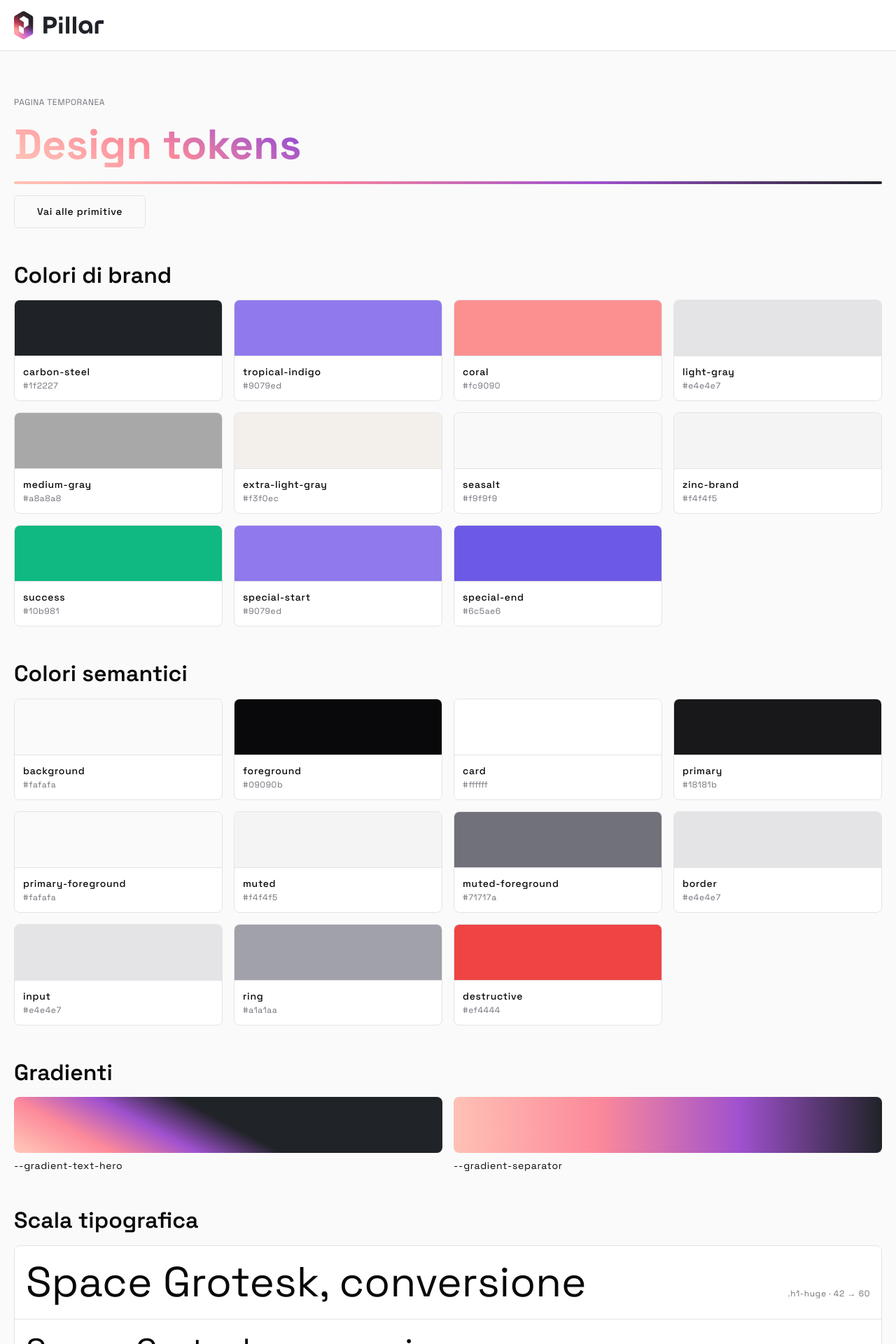
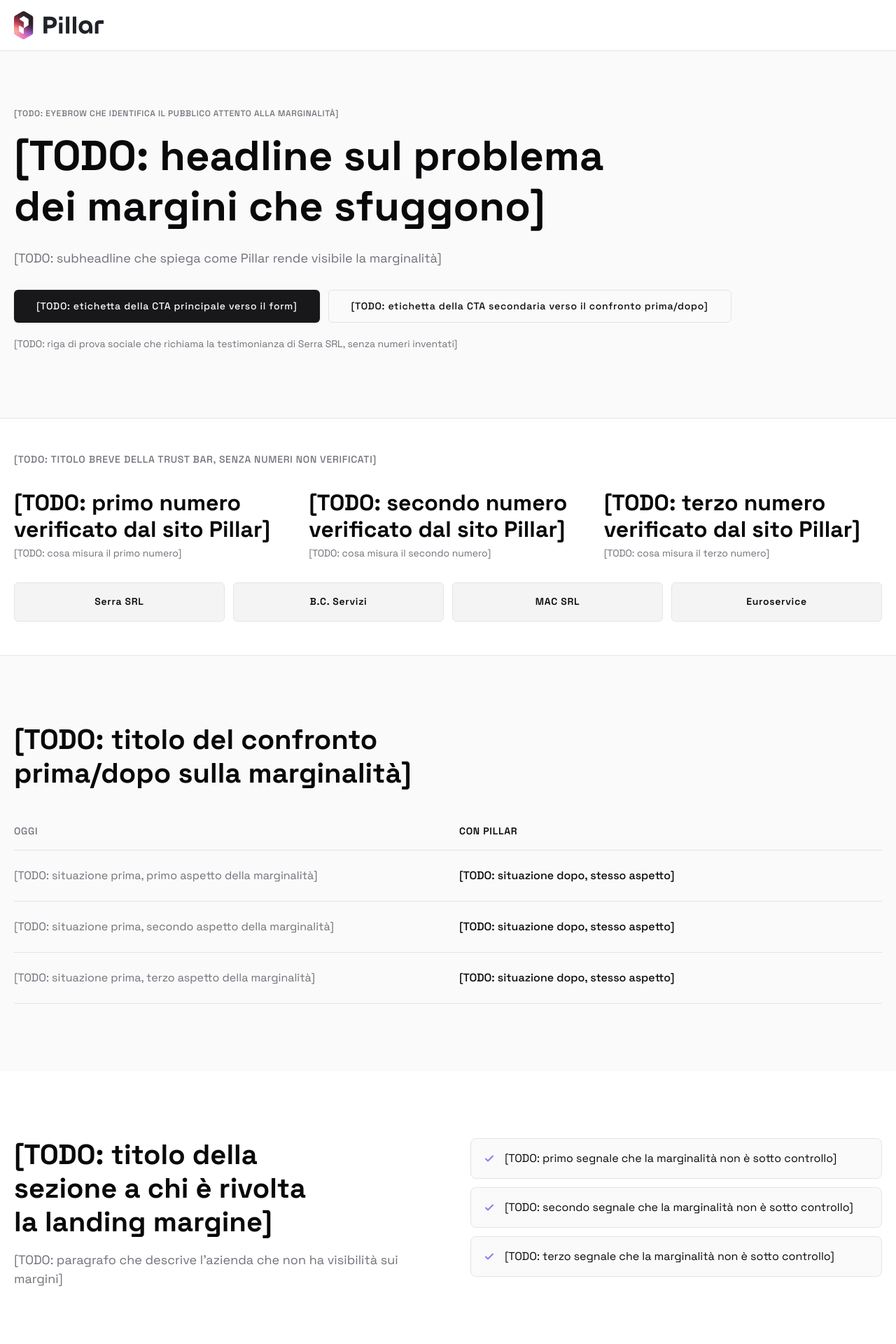
Before and after one commit to peppeneglia/pillar-conversion-system, a Next.js app: page / in a window 1280 px wide. Shown: the top 1920 px of the page at 70% size. Built offline with nearby package versions, Linux system fonts and the light colour scheme.

Commit message:
feat: preview content blocks on temporary page

```diff
--- a/src/app/page.tsx
+++ b/src/app/page.tsx
@@ -1,10 +1,28 @@
 import Image from "next/image";
+import { Audience } from "@/components/blocks/Audience";
+import { BeforeAfter } from "@/components/blocks/BeforeAfter";
+import { Faq } from "@/components/blocks/Faq";
+import { Hero } from "@/components/blocks/Hero";
+import { LeadForm } from "@/components/blocks/LeadForm";
+import { Testimonials } from "@/components/blocks/Testimonials";
+import { TrustBar } from "@/components/blocks/TrustBar";
 import { Button, type ButtonVariant } from "@/components/ui/Button";
 import { Container } from "@/components/ui/Container";
 import { Field } from "@/components/ui/Field";
 import { Section, type SectionBackground } from "@/components/ui/Section";
+import {
+  beforeAfterLabels,
+  leadFormCopy,
+  sectionTitles,
+  stageContent,
+  testimonials,
+  trustBar,
+} from "@/content";
 
-// Temporary page to verify design tokens and primitives on screen. Replace with the real document.
+// Temporary page to verify blocks, design tokens and primitives on screen. Replace with the real document.
+
+// Sample data: the "margine" stage placeholders and every testimonial.
+const sample = stageContent.margine;
 
 type Swatch = {
   token: string;
@@ -80,7 +98,7 @@ const sectionBackgrounds: SectionBackground[] = ["background", "card", "muted"];
 function SwatchGrid({ title, swatches }: { title: string; swatches: Swatch[] }) {
   return (
     <section className="flex flex-col gap-4">
-      <h2 className="h3 font-semibold">{title}</h2>
+      <h3 className="h3 font-semibold">{title}</h3>
       <ul className="grid grid-cols-2 gap-4 sm:grid-cols-3 lg:grid-cols-4">
         {swatches.map((swatch) => (
           <li
@@ -119,14 +137,45 @@ export default function Home() {
       </header>
 
       <main className="flex flex-1 flex-col">
-        <Container className="flex flex-col gap-12 py-10 md:py-16">
+        <Hero content={sample.hero} />
+        <TrustBar content={trustBar} />
+        <BeforeAfter content={sample.beforeAfter} labels={beforeAfterLabels} />
+        <Audience content={sample.audience} />
+        <Testimonials testimonials={testimonials} title={sectionTitles.testimonials} />
+
+        <Section background="muted">
+          <Container className="grid items-start gap-10 lg:grid-cols-[minmax(0,2fr)_minmax(0,3fr)]">
+            <div className="flex flex-col gap-3">
+              <p className="label-small font-medium uppercase text-foreground">
+                variant=&quot;single&quot; · position=&quot;hero&quot;
+              </p>
+              <LeadForm content={sample.form} copy={leadFormCopy} variant="single" position="hero" />
+            </div>
+            <div className="flex flex-col gap-3">
+              <p className="label-small font-medium uppercase text-foreground">
+                variant=&quot;multi&quot; · position=&quot;mid&quot;
+              </p>
+              <LeadForm
+                id="form-multi"
+                content={sample.form}
+                copy={leadFormCopy}
+                variant="multi"
+                position="mid"
+              />
+            </div>
+          </Container>
+        </Section>
+
+        <Faq items={sample.faq} title={sectionTitles.faq} />
+
+        <Container className="flex flex-col gap-12 border-t border-border py-10 md:py-16">
           <div className="flex flex-col gap-4">
             <p className="label-small uppercase text-muted-foreground">
               Pagina temporanea
             </p>
-            <h1 className="h1-huge bg-(image:--gradient-text-hero) bg-clip-text font-bold text-transparent">
+            <h2 className="h1-huge bg-(image:--gradient-text-hero) bg-clip-text font-bold text-transparent">
               Design tokens
-            </h1>
+            </h2>
             <div className="h-1 w-full rounded-full bg-(image:--gradient-separator)" />
             <Button href="#primitive" variant="secondary" className="self-start">
               Vai alle primitive
@@ -137,7 +186,7 @@ export default function Home() {
           <SwatchGrid title="Colori semantici" swatches={semanticColors} />
 
           <section className="flex flex-col gap-4">
-            <h2 className="h3 font-semibold">Gradienti</h2>
+            <h3 className="h3 font-semibold">Gradienti</h3>
             <ul className="grid gap-4 md:grid-cols-2">
               <li className="flex flex-col gap-2">
                 <div className="h-20 rounded-lg bg-(image:--gradient-text-hero)" />
@@ -151,7 +200,7 @@ export default function Home() {
           </section>
 
           <section className="flex flex-col gap-4">
-            <h2 className="h3 font-semibold">Scala tipografica</h2>
+            <h3 className="h3 font-semibold">Scala tipografica</h3>
             <ul className="flex flex-col divide-y divide-border rounded-lg border border-border bg-card">
               {typeScale.map((sample) => (
                 <li
@@ -174,7 +223,7 @@ export default function Home() {
           </section>
         </Container>
 
-        <Section id="primitive" background="muted" aria-labelledby="primitive-title">
+        <Section id="primitive" background="card" aria-labelledby="primitive-title">
           <Container className="flex flex-col gap-12">
             <div className="flex flex-col gap-2">
               <h2 id="primitive-title" className="h2 font-bold">
```
